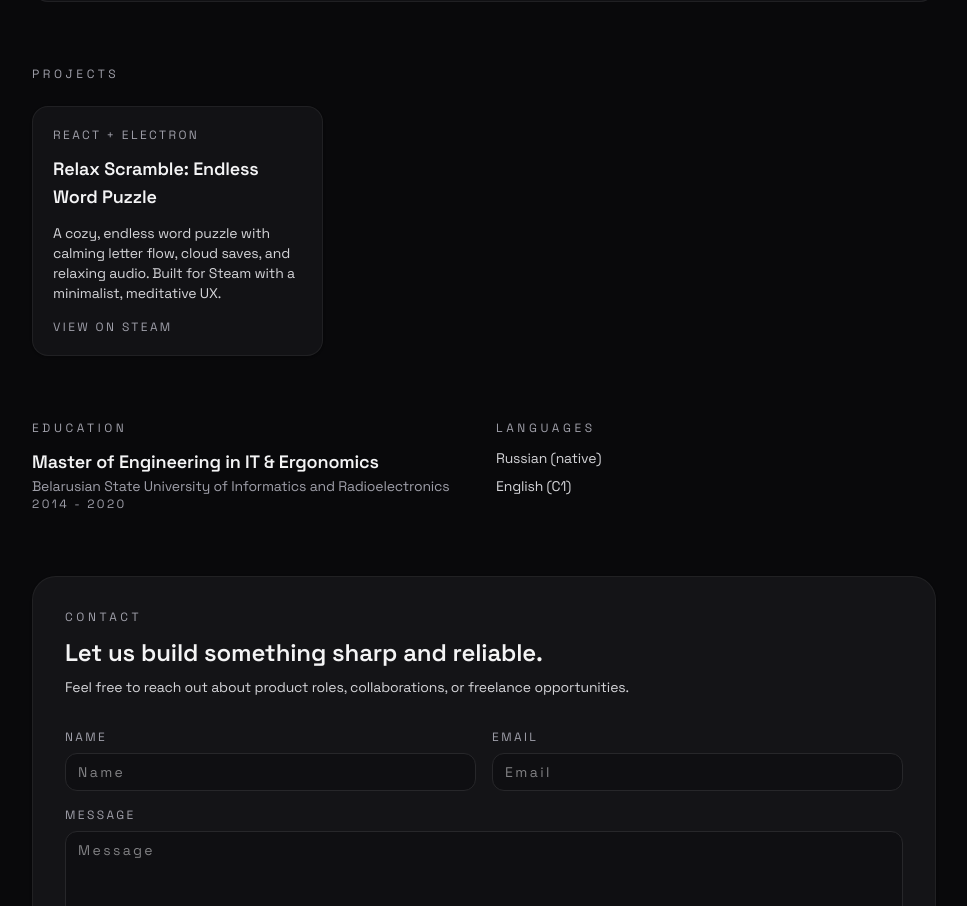
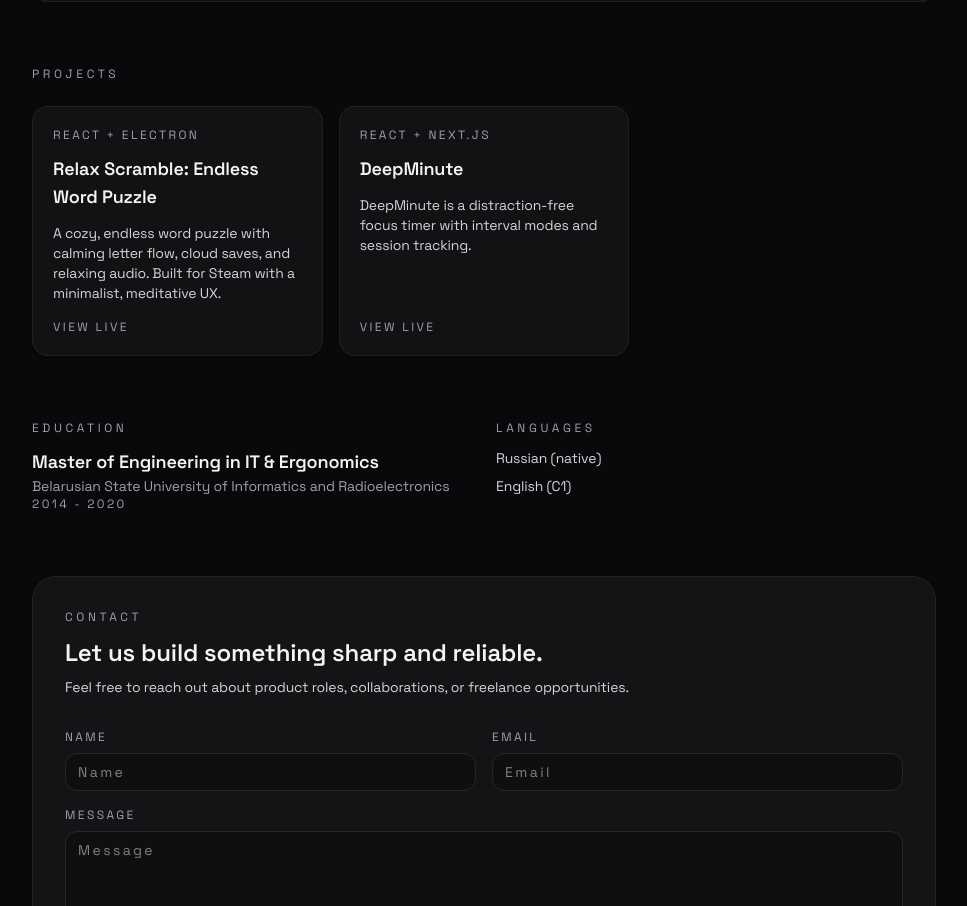
Before and after one commit to Perchusha/Portfolio_v2, a React (Vite) app: page / in a window 1280 px wide. Shown: the part 1603-2509 px from the top of the page, without its empty margins (256-1223 px from the left). Built offline with nearby package versions, Linux system fonts and the light colour scheme.

Commit message:
feat: deepminute added to the project list

```diff
--- a/src/constants/translations.ts
+++ b/src/constants/translations.ts
@@ -32,7 +32,7 @@ export const translations: Translations = {
       educationTitle: 'Education',
       languagesTitle: 'Languages',
       contactTitle: 'Contact',
-      projectLinkLabel: 'View on Steam',
+      projectLinkLabel: 'View live',
     },
     projects: [
       {
@@ -43,6 +43,13 @@ export const translations: Translations = {
         status: 'Live on Steam',
         link: 'https://store.steampowered.com/app/3764920/Relax_Scramble_Endless_Word_Puzzle/',
       },
+      {
+        name: 'DeepMinute',
+        type: 'React + Next.js',
+        description: 'DeepMinute is a distraction-free focus timer with interval modes and session tracking.',
+        status: 'Live on the web',
+        link: 'https://deepminute.com/',
+      }
     ],
     experience: [
       {
@@ -136,7 +143,7 @@ export const translations: Translations = {
       educationTitle: 'Образование',
       languagesTitle: 'Языки',
       contactTitle: 'Контакты',
-      projectLinkLabel: 'Смотреть в Steam',
+      projectLinkLabel: 'Смотреть проект',
     },
     projects: [
       {
@@ -146,6 +153,13 @@ export const translations: Translations = {
           'Уютная бесконечная словесная головоломка с мягким темпом, облачными сохранениями и расслабляющей музыкой. Выпущена в Steam.',
         status: 'В Steam',
         link: 'https://store.steampowered.com/app/3764920/Relax_Scramble_Endless_Word_Puzzle/',
+      },
+      {
+        name: 'DeepMinute',
+        type: 'React + Next.js',
+        description: 'DeepMinute - это таймер фокуса без отвлекающих элементов с интервальными режимами и трекингом сессий.',
+        status: 'Доступно в вебе',
+        link: 'https://deepminute.com/',
       },
     ],
     experience: [
@@ -239,7 +253,7 @@ export const translations: Translations = {
       educationTitle: 'Edukacja',
       languagesTitle: 'Języki',
       contactTitle: 'Kontakt',
-      projectLinkLabel: 'Zobacz na Steam',
+      projectLinkLabel: 'Zobacz online',
     },
     projects: [
       {
@@ -249,6 +263,13 @@ export const translations: Translations = {
           'Przytulna, nieskończona gra słowna z kojącym tempem, zapisem w chmurze i relaksującą muzyką. Wydana na Steam.',
         status: 'Dostępne na Steam',
         link: 'https://store.steampowered.com/app/3764920/Relax_Scramble_Endless_Word_Puzzle/',
+      },
+      {
+        name: 'DeepMinute',
+        type: 'React + Next.js',
+        description: 'DeepMinute to timer skupienia bez rozpraszaczy z trybami interwałowymi i śledzeniem sesji.',
+        status: 'Dostępne w sieci',
+        link: 'https://deepminute.com/',
       },
     ],
     experience: [
@@ -342,7 +363,7 @@ export const translations: Translations = {
       educationTitle: 'Адукацыя',
       languagesTitle: 'Мовы',
       contactTitle: 'Кантакты',
-      projectLinkLabel: 'Адкрыць у Steam',
+      projectLinkLabel: 'Адкрыць праект',
     },
     projects: [
       {
@@ -352,6 +373,13 @@ export const translations: Translations = {
           'Утульная бясконцая гульня са словамі з мяккім тэмпам, воблачнымі захаваннямі і расслабляльнай музыкай. Выпушчана ў Steam.',
         status: 'У Steam',
         link: 'https://store.steampowered.com/app/3764920/Relax_Scramble_Endless_Word_Puzzle/',
+      },
+      {
+        name: 'DeepMinute',
+        type: 'React + Next.js',
+        description: 'DeepMinute - гэта таймер фокусу без адцягненняў з інтэрвальнымі рэжымамі і адсочваннем сесій.',
+        status: 'Даступна ў вебе',
+        link: 'https://deepminute.com/',
       },
     ],
     experience: [
```
